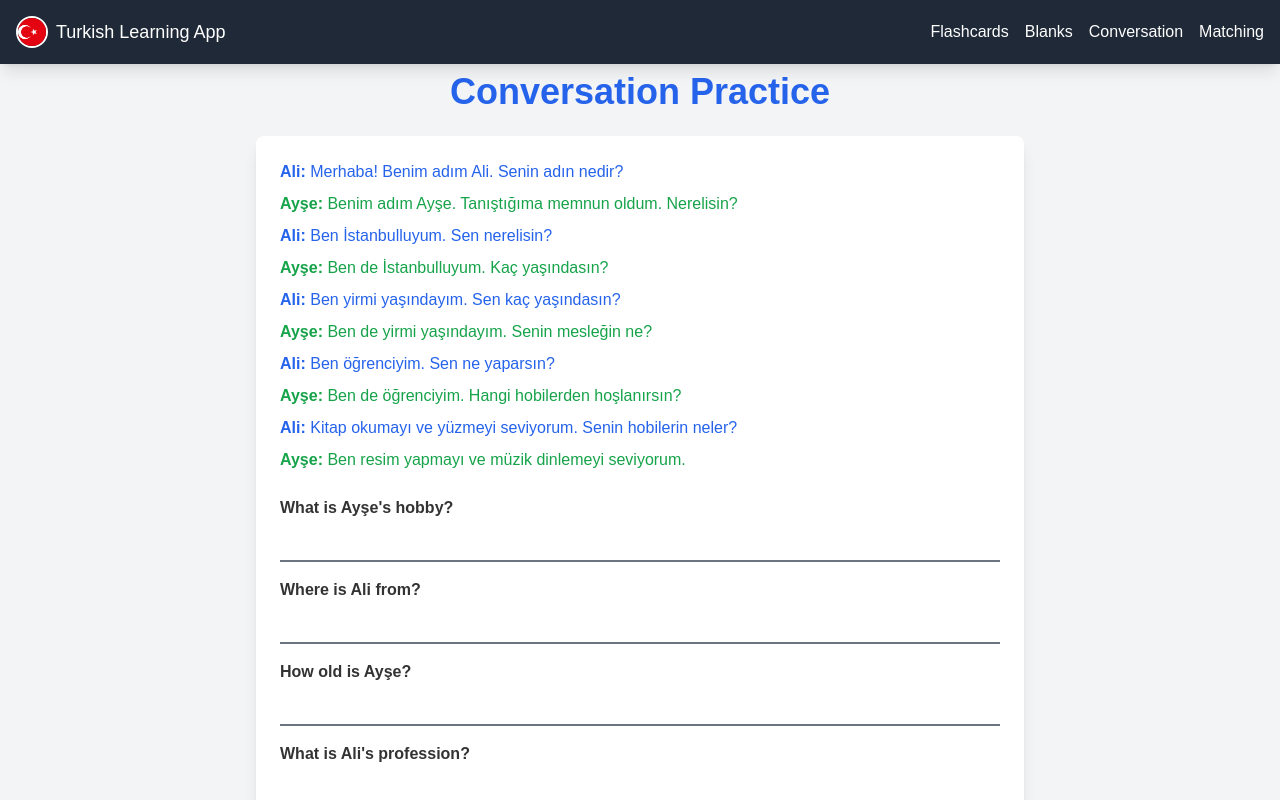
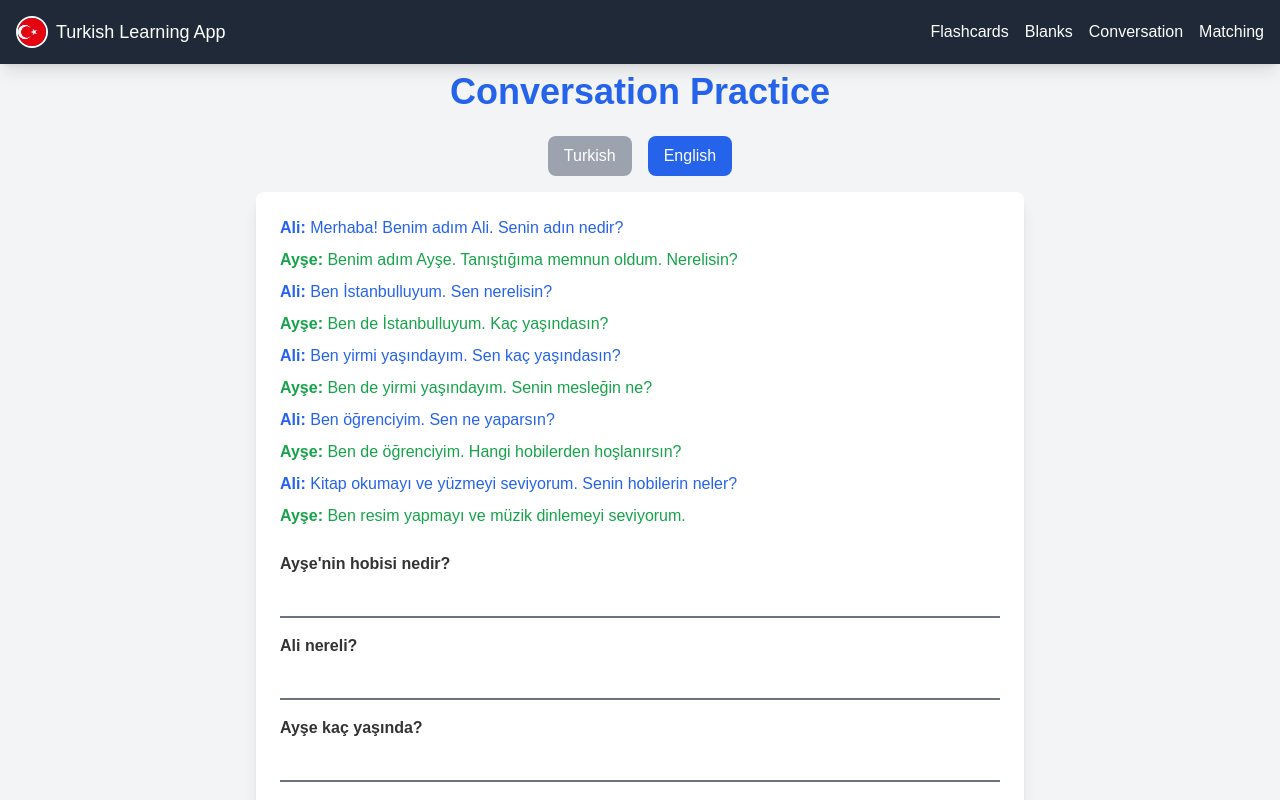
Before and after one commit to smmalik3/turkish, a Next.js app: page /conversation in a window 1280 px wide. Shown: the top 800 px of the page. Built offline with nearby package versions, Linux system fonts and the light colour scheme.

Commit message:
created english version of conversations

```diff
--- a/src/pages/conversation.tsx
+++ b/src/pages/conversation.tsx
@@ -1,7 +1,8 @@
 import React, { useState } from 'react';
 import NavMenu from '../components/NavMenu';
 
-const conversation = [
+const conversation = {
+  turkish: [
     { speaker: 'Ali', text: 'Merhaba! Benim adım Ali. Senin adın nedir?' },
     { speaker: 'Ayşe', text: 'Benim adım Ayşe. Tanıştığıma memnun oldum. Nerelisin?' },
     { speaker: 'Ali', text: 'Ben İstanbulluyum. Sen nerelisin?' },
@@ -12,18 +13,41 @@ const conversation = [
     { speaker: 'Ayşe', text: 'Ben de öğrenciyim. Hangi hobilerden hoşlanırsın?' },
     { speaker: 'Ali', text: 'Kitap okumayı ve yüzmeyi seviyorum. Senin hobilerin neler?' },
     { speaker: 'Ayşe', text: 'Ben resim yapmayı ve müzik dinlemeyi seviyorum.' },
-];
+  ],
+  english: [
+    { speaker: 'Ali', text: 'Hello! My name is Ali. What is your name?' },
+    { speaker: 'Ayşe', text: 'My name is Ayşe. Nice to meet you. Where are you from?' },
+    { speaker: 'Ali', text: 'I am from Istanbul. Where are you from?' },
+    { speaker: 'Ayşe', text: 'I am also from Istanbul. How old are you?' },
+    { speaker: 'Ali', text: 'I am twenty years old. How old are you?' },
+    { speaker: 'Ayşe', text: 'I am also twenty years old. What is your profession?' },
+    { speaker: 'Ali', text: 'I am a student. What do you do?' },
+    { speaker: 'Ayşe', text: 'I am also a student. What hobbies do you like?' },
+    { speaker: 'Ali', text: 'I like reading books and swimming. What are your hobbies?' },
+    { speaker: 'Ayşe', text: 'I like painting and listening to music.' },
+  ],
+};
 
-const questions = [
-  { question: 'What is Ayşe\'s hobby?', answer: ['resim yapmayı', 'müzik dinlemeyi'] },
+const questions = {
+  turkish: [
+    { question: 'Ayşe\'nin hobisi nedir?', answer: ['resim yapmayı', 'müzik dinlemeyi'] },
+    { question: 'Ali nereli?', answer: ['Istanbul', 'Istanbullu', 'istanbul', 'istanbullu'] },
+    { question: 'Ayşe kaç yaşında?', answer: ['yirmi', '20'] },
+    { question: 'Ali\'nin mesleği nedir?', answer: ['öğrenci'] },
+    { question: 'Ali kitap okumayı ve başka neyi seviyor?', answer: ['yüzmek'] },
+  ],
+  english: [
+    { question: 'What is Ayşe\'s hobby?', answer: ['painting', 'listening to music'] },
     { question: 'Where is Ali from?', answer: ['Istanbul', 'Istanbullu', 'istanbul', 'istanbullu'] },
-  { question: 'How old is Ayşe?', answer: ['yirmi', '20'] },
-  { question: 'What is Ali\'s profession?', answer: ['öğrenci'] },
-  { question: 'Ali enjoys reading books and what else?', answer: ['yüzmek'] },
-];
+    { question: 'How old is Ayşe?', answer: ['twenty', '20'] },
+    { question: 'What is Ali\'s profession?', answer: ['student'] },
+    { question: 'Ali enjoys reading books and what else?', answer: ['swimming'] },
+  ],
+};
 
 const Conversation = () => {
-  const [userResponses, setUserResponses] = useState(Array(questions.length).fill(''));
+  const [language, setLanguage] = useState<'turkish' | 'english'>('turkish'); // Default language is Turkish
+  const [userResponses, setUserResponses] = useState(Array(questions[language].length).fill(''));
   const [feedback, setFeedback] = useState<string[]>([]);
 
   const handleInputChange = (index: number, value: string) => {
@@ -33,26 +57,48 @@ const Conversation = () => {
   };
 
   const checkAnswers = () => {
-    const newFeedback = questions.map((q, index) => {
+    const newFeedback = questions[language].map((q, index) => {
       return q.answer.includes(userResponses[index].toLowerCase()) ? 'Correct' : 'Incorrect';
     });
     setFeedback(newFeedback);
+  };
+
+  const switchLanguage = (lang: 'turkish' | 'english') => {
+    setLanguage(lang);
+    setUserResponses(Array(questions[lang].length).fill(''));
+    setFeedback([]);
   };
 
   return (
     <div className="flex flex-col items-center justify-center min-h-screen p-8 bg-gray-100">
       <NavMenu />
       <h1 className="text-4xl font-bold mb-6 pt-10 text-center text-blue-600">Conversation Practice</h1>
+      <div className="mb-4 flex space-x-4 items-center justify-center">
+        <button
+          onClick={() => switchLanguage('turkish')}
+          className={`px-4 py-2 rounded-lg ${language === 'turkish' ? 'bg-gray-400 text-white' : 'bg-blue-600 text-white hover:bg-blue-700'}`}
+          disabled={language === 'turkish'}
+        >
+          Turkish
+        </button>
+        <button
+          onClick={() => switchLanguage('english')}
+          className={`px-4 py-2 rounded-lg ${language === 'english' ? 'bg-gray-400 text-white' : 'bg-blue-600 text-white hover:bg-blue-700'}`}
+          disabled={language === 'english'}
+        >
+          English
+        </button>
+      </div>
       <div className="bg-white p-6 rounded-lg shadow-lg w-full max-w-3xl">
         <div className="mb-6">
-          {conversation.map((line, index) => (
+          {conversation[language].map((line, index) => (
             <p key={index} className={`mb-2 ${line.speaker === 'Ali' ? 'text-blue-600' : 'text-green-600'}`}>
               <strong>{line.speaker}:</strong> {line.text}
             </p>
           ))}
         </div>
         <div className="mb-6">
-          {questions.map((q, index) => (
+          {questions[language].map((q, index) => (
             <div key={index} className="mb-4">
               <p className="font-semibold">{q.question}</p>
               <input
```
Lines whose indentation alone changed are shown as unchanged.
